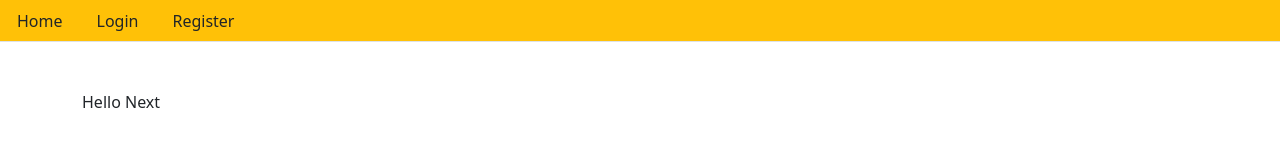
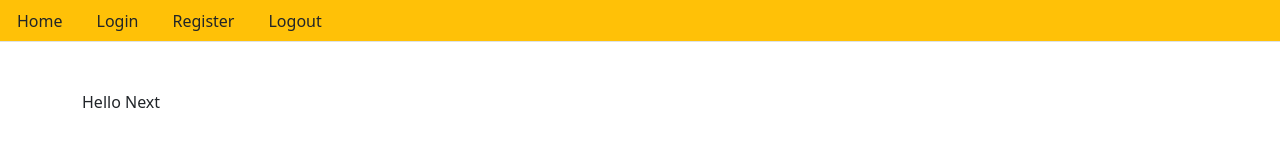
Before and after one commit to yashhhguptaaa/Connect-Content, a Next.js app in the folder client/: page / in a window 1280 px wide. Shown: the top 160 px of the page. Built offline with nearby package versions, Linux system fonts and the light colour scheme.

Commit message:
Implement logout

```diff
--- a/client/components/Layout.js
+++ b/client/components/Layout.js
@@ -3,6 +3,7 @@ import Link from 'next/link';
 import React from 'react'
 import Router from 'next/router';
 import NProgress from 'nprogress';
+import {isAuth, logout} from '../helpers/auth';
 import 'nprogress/nprogress.css'
 
 Router.onRouteChangeStart = url => NProgress.start()
@@ -43,6 +44,9 @@ const Layout = ({ children }) => {
                     <a className="nav-link text-dark" >Register</a>
                 </Link>
             </li>
+            <li className="nav-item">
+                <a className="nav-link text-dark" onClick={logout}>Logout</a>
+            </li>
         </ul>
     )
     return <React.Fragment>
```
